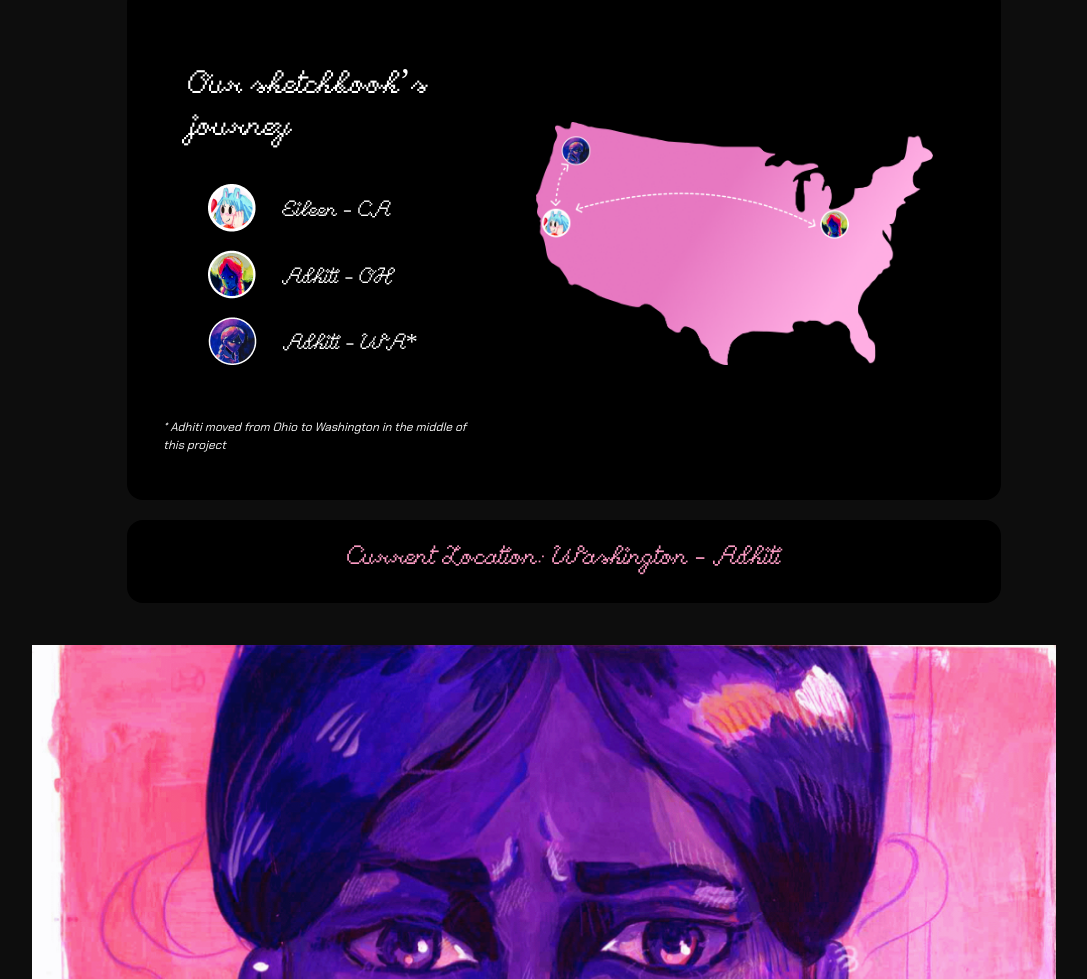
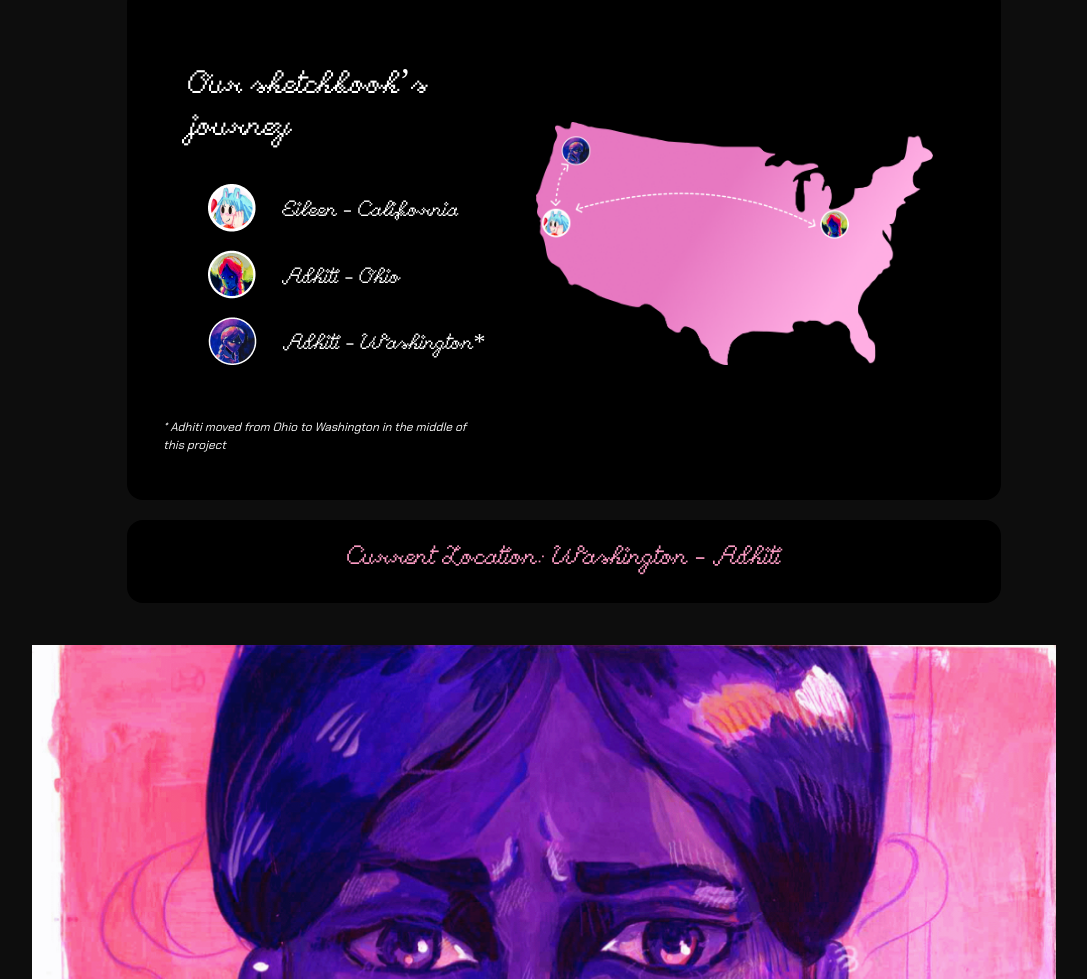
Before and after one commit to achundur/travelingsketchbook, a plain HTML site: page index.html in a window 1280 px wide. Shown: the part 2549-3528 px from the top of the page, without its empty margins (96-1183 px from the left). Drawn offline with nearby package versions, Linux system fonts and the light colour scheme; a web font is replaced by a local one.

Commit message:
more edits

```diff
--- a/index.html
+++ b/index.html
@@ -94,13 +94,13 @@
                         <div class="row flex-wrap">
                             <ul style="list-style-type:none; text-align: left;">
                                 <li>
-                                    <h4 class="map-text"> <img src="images/Eileen Avatar copy.png" class="img-fluid avatar" > Eileen - CA</h4>
+                                    <h4 class="map-text"> <img src="images/Eileen Avatar copy.png" class="img-fluid avatar" > Eileen - California</h4>
                                 </li>
                                 <li>
-                                    <h4 class="map-text"> <img src="images/Adhiti Avatar 1 copy.png" class="img-fluid avatar"> Adhiti - OH </h4>
+                                    <h4 class="map-text"> <img src="images/Adhiti Avatar 1 copy.png" class="img-fluid avatar"> Adhiti - Ohio </h4>
                                 </li>
                                 <li>
-                                    <h4 class="map-text"> <img src="images/Adhiti Avatar 2 copy.png" class="img-fluid avatar"> Adhiti - WA*</h4>
+                                    <h4 class="map-text"> <img src="images/Adhiti Avatar 2 copy.png" class="img-fluid avatar"> Adhiti - Washington*</h4>
                                 </li>
                             </ul>
 
```
